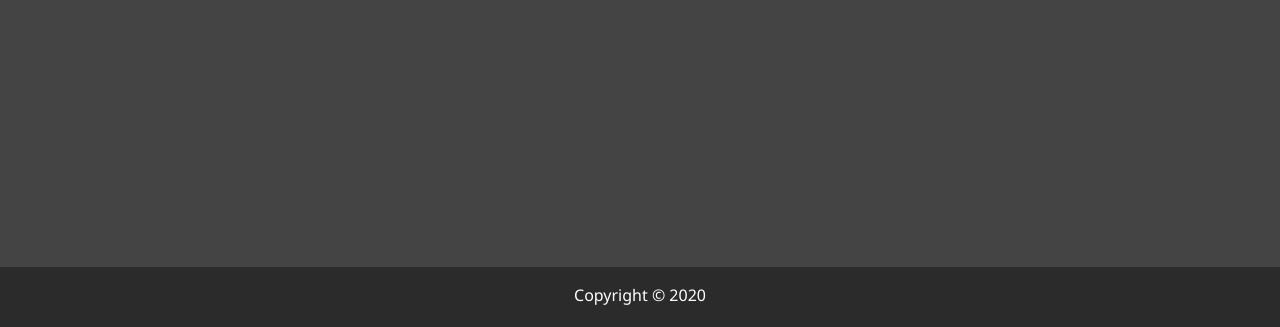
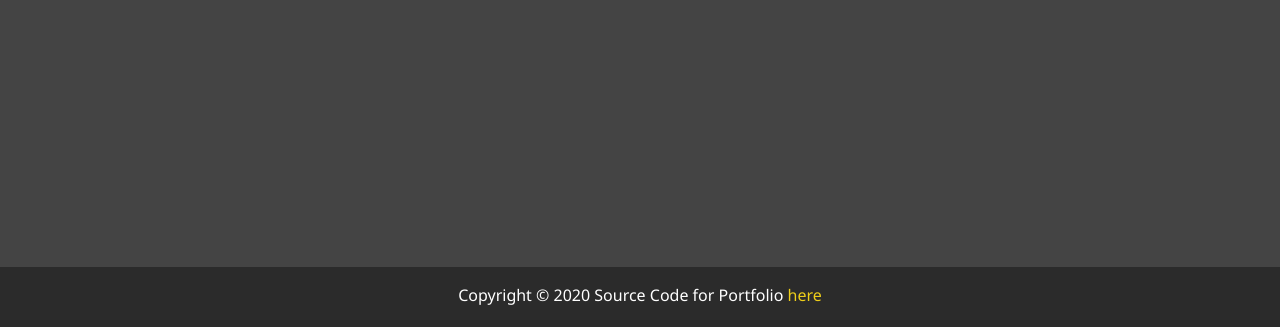
Before and after one commit to Mohammad-Afaque/Portfolio, a website: page dist/contact.html in a window 1280 px wide. Shown: the part 473-800 px from the top of the page. Drawn offline with Linux system fonts and the light colour scheme.

Commit message:
Update contact.html

```diff
--- a/dist/contact.html
+++ b/dist/contact.html
@@ -71,7 +71,7 @@
   </main>
 
   <footer id="main-footer">
-    Copyright &copy; 2020
+    Copyright &copy; 2020 Source Code for Portfolio <a class="text-secondary" href="https://github.com/Mohammad-Afaque/portfolio">here</a>
   </footer>
 
   <script src="js/main.js"></script>
```
